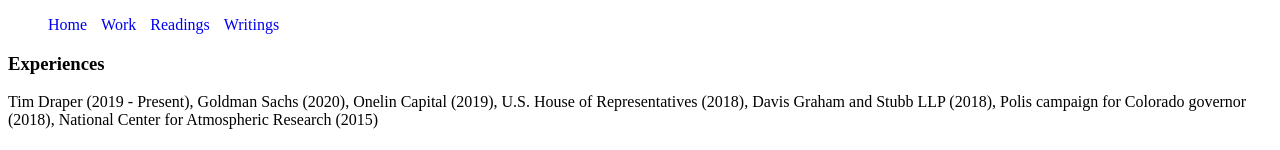
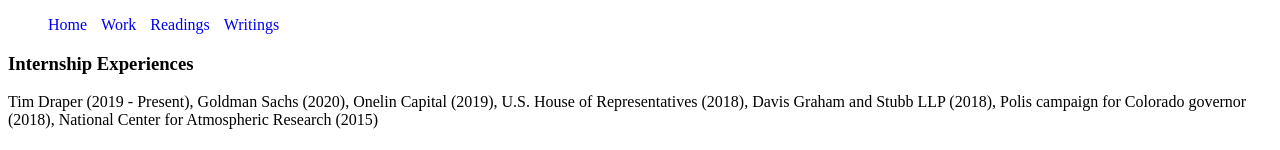
Before and after one commit to kashaakrami/kashaakrami.github.io, a plain HTML site: page work.html in a window 1280 px wide. Shown: the top 150 px of the page. Drawn offline with Linux system fonts and the light colour scheme.

Commit message:
grammar update

```diff
--- a/work.html
+++ b/work.html
@@ -30,7 +30,7 @@
     </nav>
 </div>
 
-    <h3>Experiences</h3>
+    <h3>Internship Experiences</h3>
     <p> Tim Draper (2019 - Present), Goldman Sachs (2020), Onelin Capital (2019), U.S. House of Representatives (2018),
     Davis Graham and Stubb LLP (2018), Polis campaign for Colorado governor (2018), National Center for Atmospheric Research (2015) </p>
 
```
